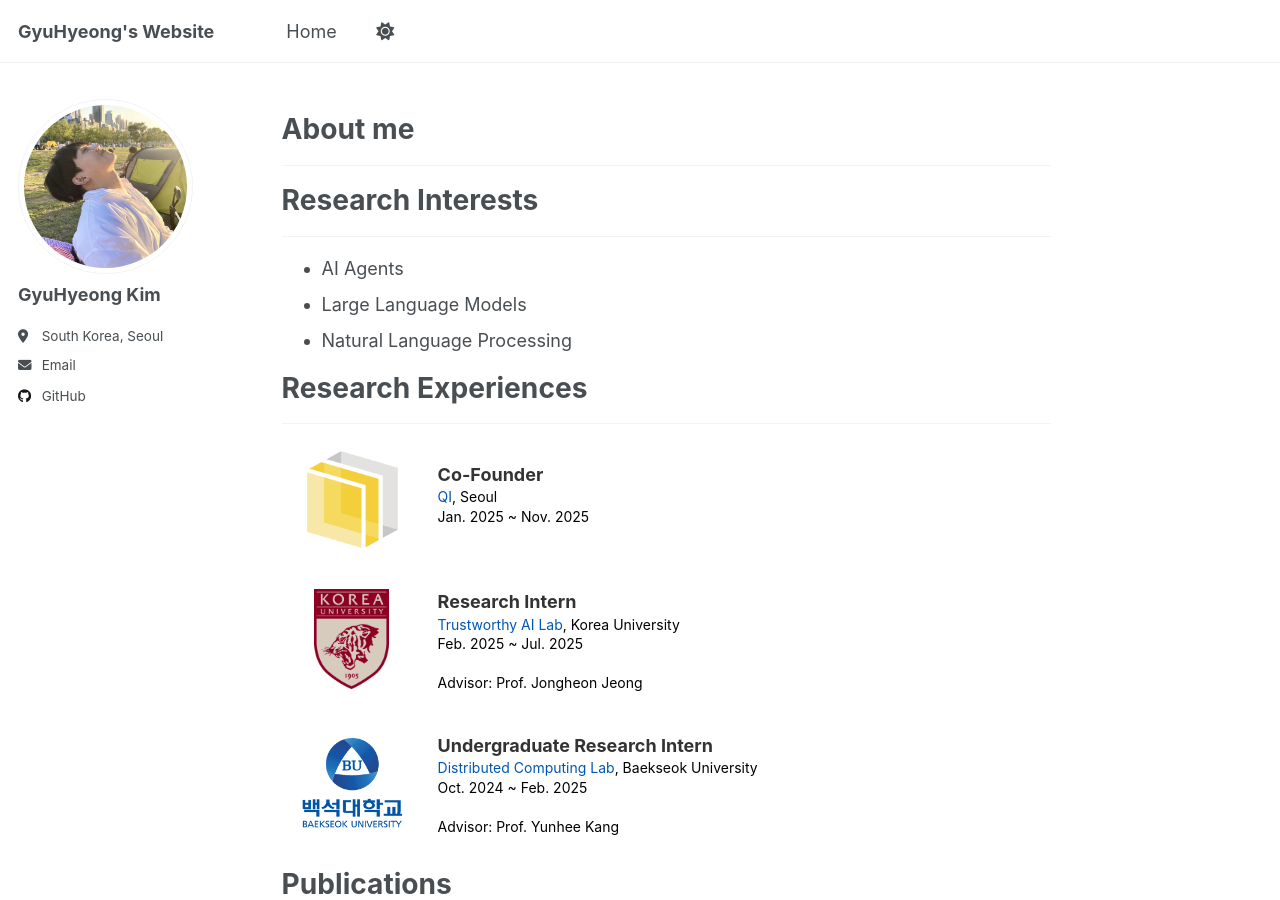
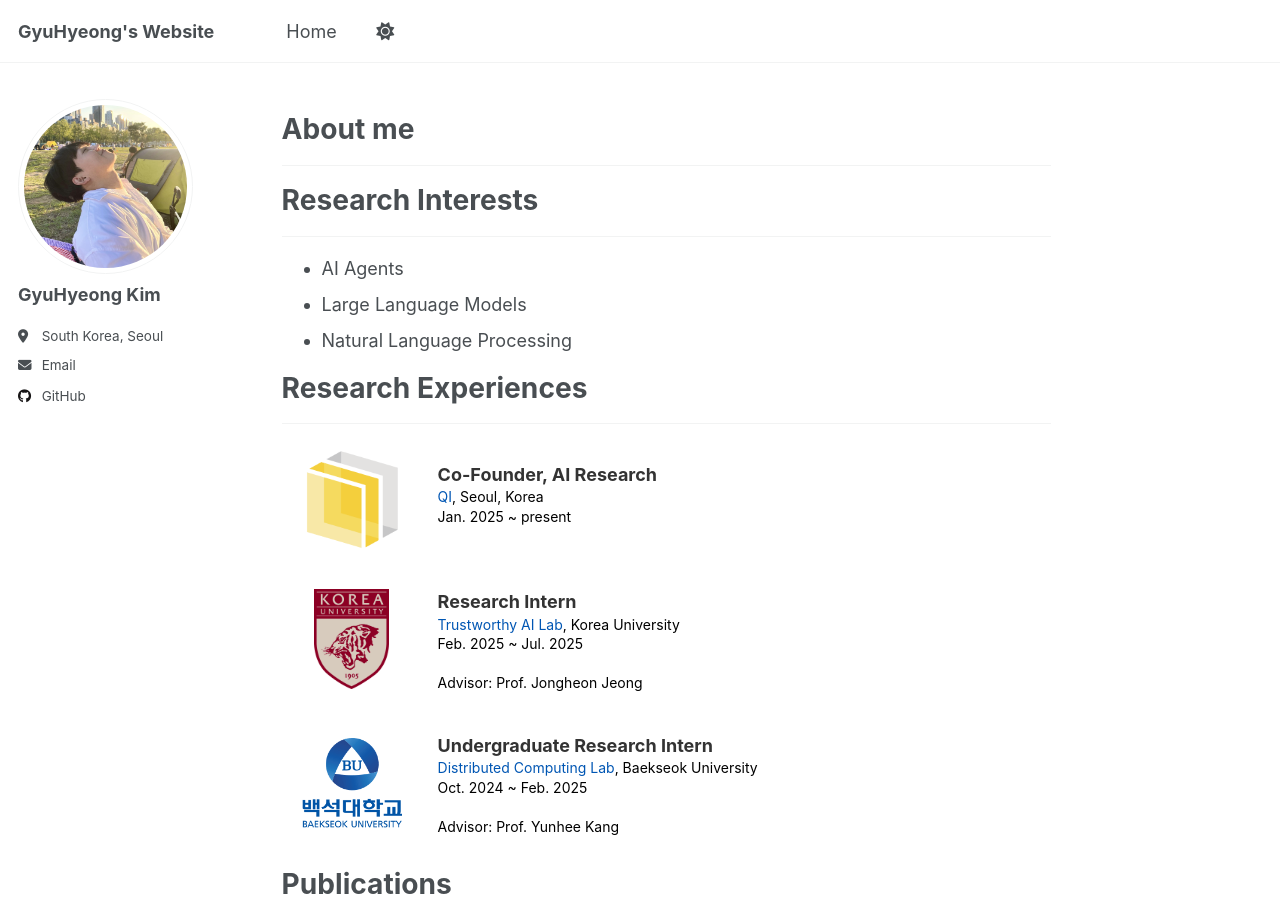
Before and after one commit to GyuHyeong-Kim/GyuHyeong-Kim.github.io, a Jekyll site: the page built from _pages/about.md, in a window 1280 px wide and 900 px high. Built offline with Jekyll 4.4.1, drawn with Linux system fonts in a browser that asks for light colours; a script that is not in the unit is left out.

Commit message:
Update about.md

```diff
--- a/_pages/about.md
+++ b/_pages/about.md
@@ -28,9 +28,9 @@ Research Experiences
        style="width: 100px; height: 100px; object-fit: contain; margin-left: 20px;">
 
   <div style="font-size: 14px; line-height: 1.4; color: #000; position: relative; top: -5px;">
-    <strong style="font-size: 18px; color: #333;">Co-Founder</strong><br>
-    <a href="https://teratenet.com/" target="_blank" class="lab-link">QI</a>, Seoul<br>
-    Jan. 2025 ~ Nov. 2025<br>
+    <strong style="font-size: 18px; color: #333;">Co-Founder, AI Research</strong><br>
+    <a href="https://teratenet.com/" target="_blank" class="lab-link">QI</a>, Seoul, Korea<br>
+    Jan. 2025 ~ present<br>
   </div>
 </div>
 
```
